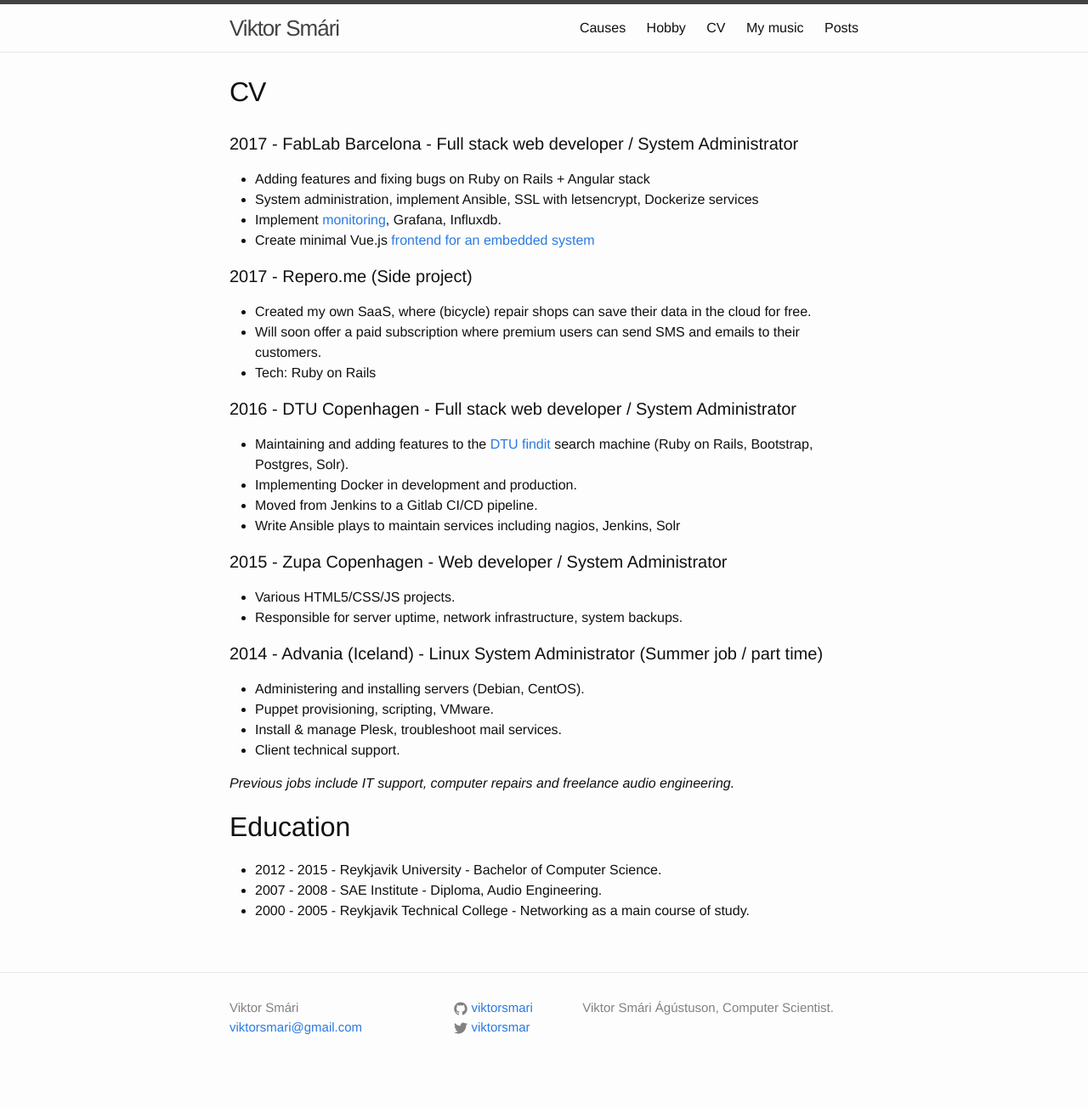
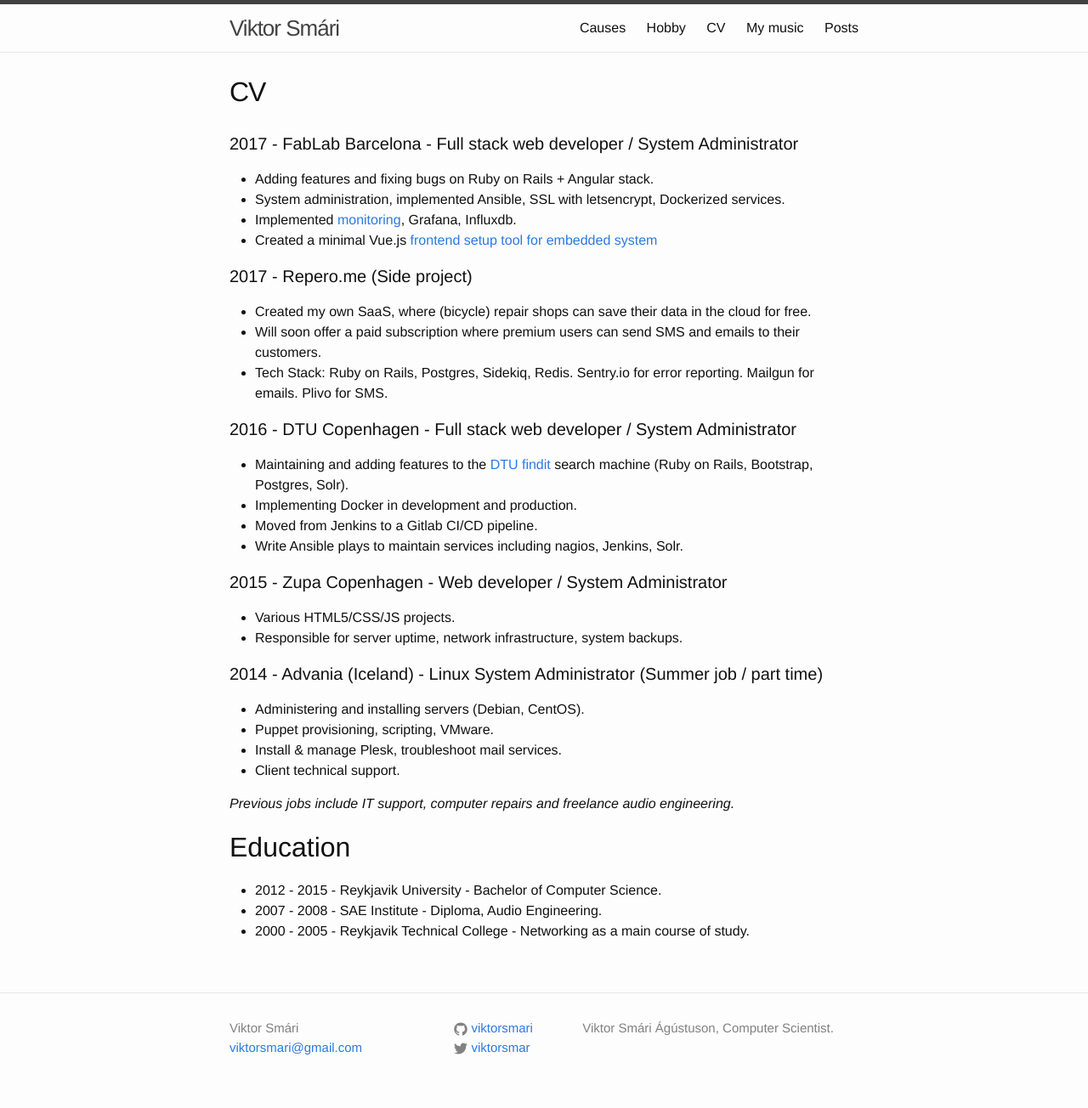
Before and after one commit to viktorsmari/viktorsmari.github.io, a Jekyll site: the page built from index.md, in a window 1280 px wide. Shown: the whole page at 85% size. Built offline with Jekyll 4.4.1, drawn with Linux system fonts in a browser that asks for light colours; before the commit the page ends 1280 px from its top, so only the background shows below that.

Commit message:
Add info

```diff
--- a/index.md
+++ b/index.md
@@ -6,22 +6,22 @@
 
 
 #### 2017 - FabLab Barcelona - Full stack web developer / System Administrator
-  * Adding features and fixing bugs on Ruby on Rails + Angular stack
-  * System administration, implement Ansible, SSL with letsencrypt, Dockerize services
-  * Implement [monitoring](https://grafana.smartcitizen.me), Grafana, Influxdb.
-  * Create minimal Vue.js [frontend for an embedded system](https://fablabbcn.github.io/smartcitizen-kit-20/esp/data/)
+  * Adding features and fixing bugs on Ruby on Rails + Angular stack.
+  * System administration, implemented Ansible, SSL with letsencrypt, Dockerized services.
+  * Implemented [monitoring](https://grafana.smartcitizen.me), Grafana, Influxdb.
+  * Created a minimal Vue.js [frontend setup tool for embedded system](https://fablabbcn.github.io/smartcitizen-kit-20/esp/data/)
 
 #### 2017 - Repero.me (Side project)
   * Created my own SaaS, where (bicycle) repair shops can save their data in the cloud for free.
   * Will soon offer a paid subscription where premium users can send SMS and emails to their customers.
-  * Tech: Ruby on Rails
+  * Tech Stack: Ruby on Rails, Postgres, Sidekiq, Redis. Sentry.io for error reporting. Mailgun for emails. Plivo for SMS.
 
 #### 2016 - DTU Copenhagen - Full stack web developer / System Administrator
 
   * Maintaining and adding features to the [DTU findit](http://findit.dtu.dk/) search machine (Ruby on Rails, Bootstrap, Postgres, Solr).
   * Implementing Docker in development and production.
   * Moved from Jenkins to a Gitlab CI/CD pipeline.
-  * Write Ansible plays to maintain services including nagios, Jenkins, Solr
+  * Write Ansible plays to maintain services including nagios, Jenkins, Solr.
 
 #### 2015 - Zupa Copenhagen - Web developer / System Administrator
   * Various HTML5/CSS/JS projects.
```
